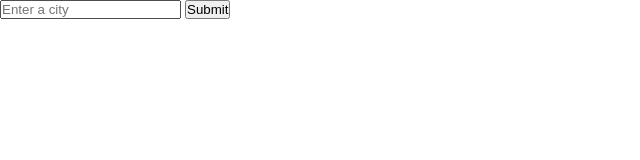
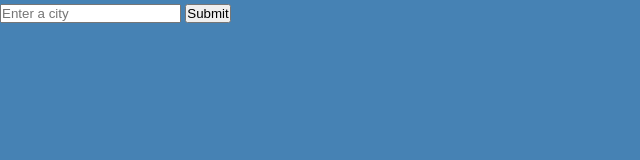
Before and after one commit to Mahendra14/Weather-App-With-Proxy-Server, a plain HTML site: page public/index.html in a window 1280 px wide. Shown: the whole page, without its empty margins (0-640 px from the left). Drawn offline with Linux system fonts and the light colour scheme.

Commit message:
added normal body css

```diff
--- a/public/style.css
+++ b/public/style.css
@@ -6,3 +6,10 @@
     padding: 0;
     box-sizing: border-box;
 }
+
+body{
+    background-color: steelblue;
+    color: #fff;
+    line-height: 1.6;
+    font-family: 'Poppins',sans-serif;
+}
```
